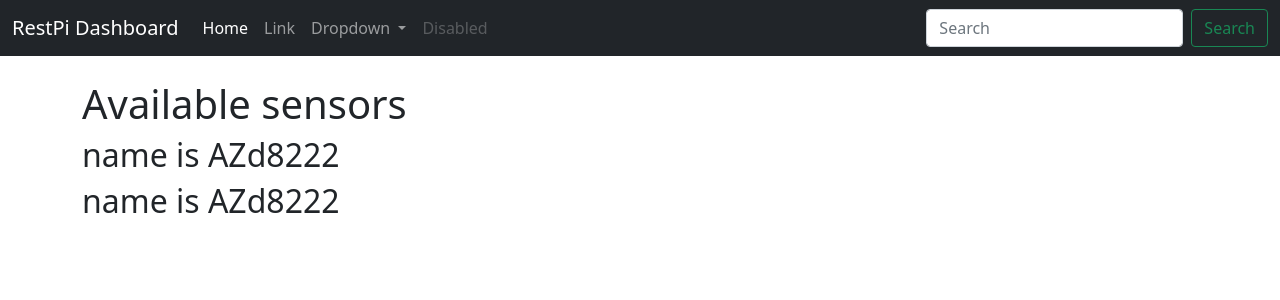
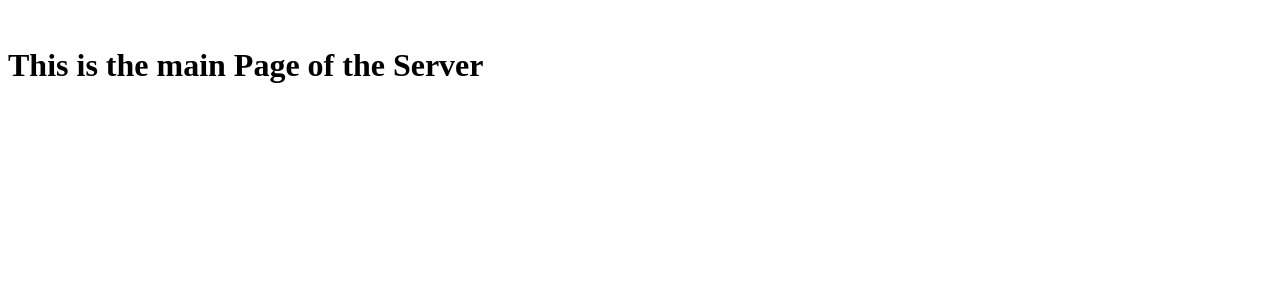
Before and after one commit to ElMorrito/RestPi-SensorController, a Flask app: page / in a window 1280 px wide. Shown: the top 300 px of the page. Run offline with Flask 2, Linux system fonts and the light colour scheme.

Commit message:
Simplified the app templates for now

```diff
--- a/app/templates/base.html
+++ /dev/null
@@ -1,25 +0,0 @@
-<!doctype html>
-<html lang="en">
-
-<head>
-    <!-- Required meta tags -->
-    <meta charset="utf-8">
-    <meta name="viewport" content="width=device-width, initial-scale=1">
-
-    <!-- Bootstrap CSS -->
-    <link href="https://cdn.jsdelivr.net/npm/bootstrap@5.0.2/dist/css/bootstrap.min.css" rel="stylesheet"
-        integrity="sha384-EVSTQN3/azprG1Anm3QDgpJLIm9Nao0Yz1ztcQTwFspd3yD65VohhpuuCOmLASjC" crossorigin="anonymous">
-
-    <title>RestPi | Home</title>
-</head>
-
-<body>
-    {% include'navbar.html'%}
-    <br />
-    <div class="container">
-        {% block content %}
-        {% endblock%}
-    </div>
-</body>
-
-</html>
--- a/app/templates/index.html
+++ b/app/templates/index.html
@@ -1,12 +1,20 @@
-{% extends 'base.html'%}
+<!doctype html>
+<html lang="en">
 
-{% block content%}
+<head>
+    <!-- Required meta tags -->
+    <meta charset="utf-8">
+    <meta name="viewport" content="width=device-width, initial-scale=1">
+    <title>RestPi | Home</title>
+</head>
 
-<h1>Available sensors</h1>
+<body>
 
-{% for sensor in sensors%}
+    <br />
+    <div class="container">
+        <H1>This is the main Page of the Server</H1>
 
-<h2>name is {{sensor['name']}}</h2>
+    </div>
+</body>
 
-{%endfor%}
-{%endblock%}
+</html>
--- a/app/templates/navbar.html
+++ /dev/null
@@ -1,52 +0,0 @@
-<nav class="navbar navbar-expand-lg navbar-dark bg-dark">
-    <div class="container-fluid">
-        <a class="navbar-brand" href="#">RestPi Dashboard</a>
-        <button class="navbar-toggler" type="button" data-bs-toggle="collapse" data-bs-target="#navbarSupportedContent"
-            aria-controls="navbarSupportedContent" aria-expanded="false" aria-label="Toggle navigation">
-            <span class="navbar-toggler-icon"></span>
-        </button>
-        <div class="collapse navbar-collapse" id="navbarSupportedContent">
-            <ul class="navbar-nav me-auto mb-2 mb-lg-0">
-                <li class="nav-item">
-                    <a class="nav-link active" aria-current="page" href="#">Home</a>
-                </li>
-                <li class="nav-item">
-                    <a class="nav-link" href="#">Link</a>
-                </li>
-                <li class="nav-item dropdown">
-                    <a class="nav-link dropdown-toggle" href="#" id="navbarDropdown" role="button"
-                        data-bs-toggle="dropdown" aria-expanded="false">
-                        Dropdown
-                    </a>
-                    <ul class="dropdown-menu" aria-labelledby="navbarDropdown">
-                        <li><a class="dropdown-item" href="#">Action</a></li>
-                        <li><a class="dropdown-item" href="#">Another action</a></li>
-                        <li>
-                            <hr class="dropdown-divider">
-                        </li>
-                        <li><a class="dropdown-item" href="#">Something else here</a></li>
-                    </ul>
-                </li>
-                <li class="nav-item">
-                    <a class="nav-link disabled" href="#" tabindex="-1" aria-disabled="true">Disabled</a>
-                </li>
-            </ul>
-            <form class="d-flex">
-                <input class="form-control me-2" type="search" placeholder="Search" aria-label="Search">
-                <button class="btn btn-outline-success" type="submit">Search</button>
-            </form>
-        </div>
-    </div>
-</nav>
-<!-- Optional JavaScript; choose one of the two! -->
-
-<!-- Option 1: Bootstrap Bundle with Popper -->
-<script src="https://cdn.jsdelivr.net/npm/bootstrap@5.0.2/dist/js/bootstrap.bundle.min.js"
-    integrity="sha384-MrcW6ZMFYlzcLA8Nl+NtUVF0sA7MsXsP1UyJoMp4YLEuNSfAP+JcXn/tWtIaxVXM"
-    crossorigin="anonymous"></script>
-
-<!-- Option 2: Separate Popper and Bootstrap JS -->
-<!--
-<script src="https://cdn.jsdelivr.net/npm/@popperjs/core@2.9.2/dist/umd/popper.min.js" integrity="sha384-IQsoLXl5PILFhosVNubq5LC7Qb9DXgDA9i+tQ8Zj3iwWAwPtgFTxbJ8NT4GN1R8p" crossorigin="anonymous"></script>
-<script src="https://cdn.jsdelivr.net/npm/bootstrap@5.0.2/dist/js/bootstrap.min.js" integrity="sha384-cVKIPhGWiC2Al4u+LWgxfKTRIcfu0JTxR+EQDz/bgldoEyl4H0zUF0QKbrJ0EcQF" crossorigin="anonymous"></script>
--->
```
